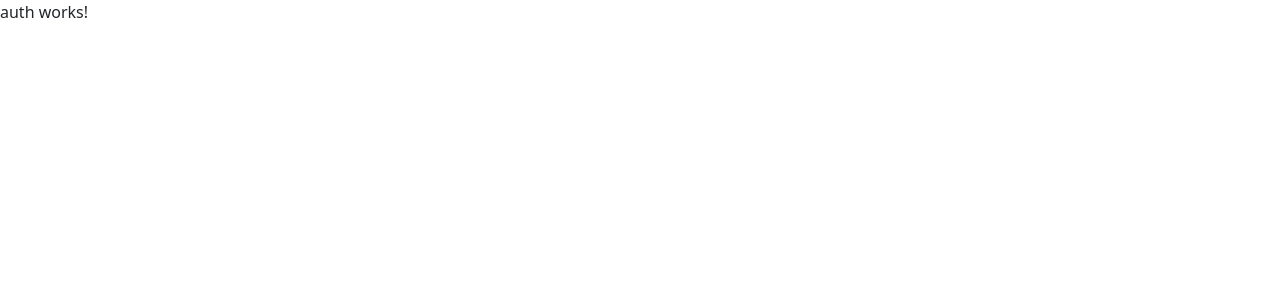
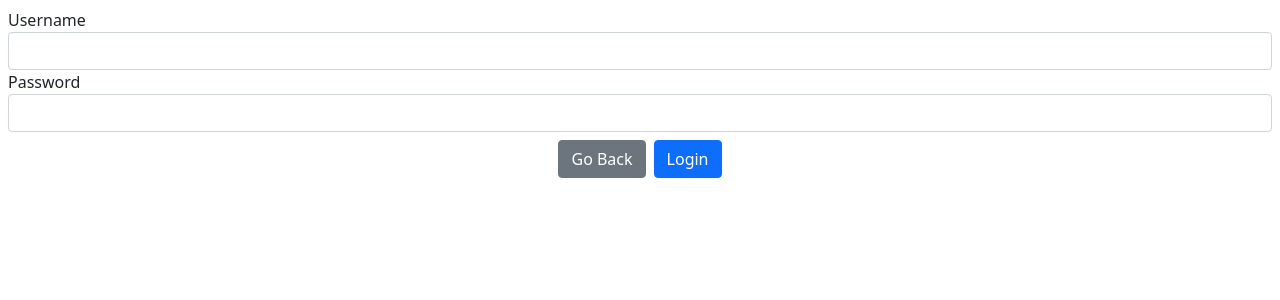
Before and after one commit to kaanarslan1990/ShopApp, an Angular app: page /admin/auth in a window 1280 px wide. Shown: the top 300 px of the page. Built offline with nearby package versions, Linux system fonts and the light colour scheme.

Commit message:
authentication component

```diff
--- a/src/app/admin/admin.module.ts
+++ b/src/app/admin/admin.module.ts
@@ -4,16 +4,19 @@
 import { AdminRoutingModule } from './admin-routing.module';
 import { AuthComponent } from './auth/auth.component';
 import { AdminComponent } from './admin.component';
+import { FormsModule } from '@angular/forms';
 
 
 @NgModule({
   declarations: [
+    AdminComponent,
     AuthComponent,
-    AdminComponent
   ],
   imports: [
     CommonModule,
+    FormsModule,
     AdminRoutingModule
+
   ]
 })
 export class AdminModule {}
--- a/src/app/admin/auth/auth.component.html
+++ b/src/app/admin/auth/auth.component.html
@@ -1 +1,21 @@
-<p>auth works!</p>
+<div class="bg-danger p-2 text-center text-white" *ngIf="errorMessage!=null">
+    {{errorMessage}}
+
+</div>
+
+<div class="p-2">
+    <form #form="ngForm" (ngSubmit)="login(form)">
+        <div class="form-group ">
+            <label>Username</label>
+            <input class="form-control" name="username" [(ngModel)]="username" required >
+        </div>
+        <div class="form-group">
+            <label>Password</label>
+            <input class="form-control" name="password" [(ngModel)]="password" required >
+        </div>
+        <div class="text-center mt-2">
+            <button class="btn btn-secondary" routerLink="/">Go Back</button>
+            <button class="btn btn-primary ms-2" type="submit">Login</button>
+        </div>
+    </form>
+</div>
--- a/src/app/admin/auth/auth.component.ts
+++ b/src/app/admin/auth/auth.component.ts
@@ -1,4 +1,6 @@
 import { Component, OnInit } from '@angular/core';
+import { NgForm } from '@angular/forms';
+import { Router } from '@angular/router';
 
 @Component({
   selector: 'app-auth',
@@ -7,9 +9,26 @@
 })
 export class AuthComponent implements OnInit {
 
-  constructor() { }
+  public username: string;
+  public password: string;
+  public errorMessage: string;
+
+  constructor(private router:Router) { }
 
   ngOnInit(): void {
   }
 
-}
+  login(form: NgForm) {
+    if(form.valid) {
+      if(this.username ==='admin' && this.password ==='12345') {
+        this.router.navigateByUrl('/admin/main');
+      } else {
+        this.errorMessage = 'Wrong username or password!';
+      }
+   } else {
+    this.errorMessage = 'Enter a valid username and correct password!';
+   }
+
+
+
+}}
--- a/src/app/app.module.ts
+++ b/src/app/app.module.ts
@@ -20,6 +20,7 @@
       {path: 'shop', component: ShopComponent},
       {path: 'cart', component: CartDetailComponent},
       {path: 'checkout', component: CheckoutComponent},
+      // {path: 'admin', loadChildren: './admin/admin.module#AdminModule)'},
       {path: 'admin', loadChildren: () => import('./admin/admin.module').then(m => m.AdminModule)},
       {path: '**', redirectTo: '/shop'}
     ])
--- a/tsconfig.json
+++ b/tsconfig.json
@@ -18,7 +18,7 @@
     "importHelpers": true,
     "target": "es2020",
     "strictNullChecks": false,
-    "module": "es2020",
+    "module": "esnext",
     "lib": [
       "es2020",
       "dom",
```
